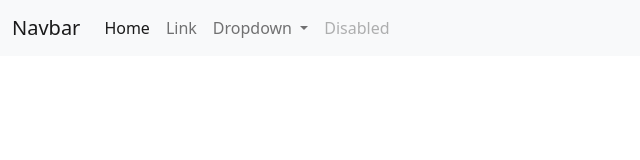
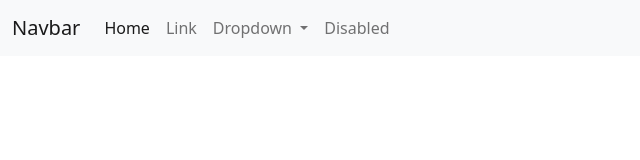
Before and after one commit to 02HJA11/JAVA22-html-slutprojekt-johan-axmon, a plain HTML site: page index.html in a window 1280 px wide. Shown: the full height of the page, 0-640 px from the left. Drawn offline with nearby package versions, Linux system fonts and the light colour scheme.

Commit message:
Update index.html

```diff
--- a/index.html
+++ b/index.html
@@ -38,7 +38,7 @@
                       </ul>
                     </li>
                     <li class="nav-item">
-                      <a class="nav-link disabled">Disabled</a>
+                      <a class="nav-link">Disabled</a>
                     </li>
                   </ul>
 
```
